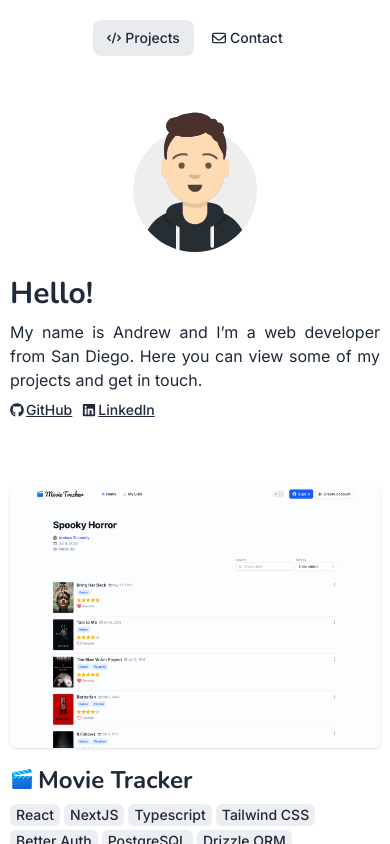
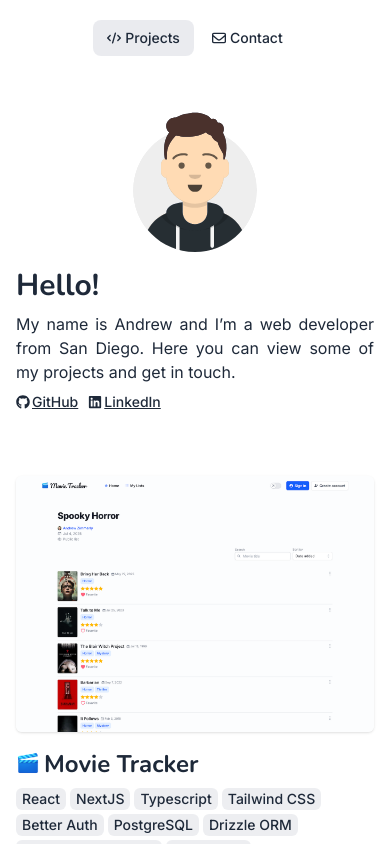
Before and after one commit to azimmerly/portfolio, a Next.js app: page / in a window 390 px wide. Shown: the top 844 px of the page. Built offline with nearby package versions, Linux system fonts and the light colour scheme.

Commit message:
Style updates

```diff
--- a/src/app/layout.tsx
+++ b/src/app/layout.tsx
@@ -14,7 +14,7 @@ export const metadata: Metadata = {
 const RootLayout = ({ children }: Readonly<{ children: React.ReactNode }>) => (
   <html lang="en" className={interFont.className}>
     <body className="flex min-h-screen flex-col items-center text-gray-800 antialiased">
-      <main className="flex w-full max-w-6xl flex-auto flex-col px-2.5">
+      <main className="flex w-full max-w-6xl flex-auto flex-col px-4">
         <Nav />
         {children}
       </main>
--- a/src/components/AboutMe.tsx
+++ b/src/components/AboutMe.tsx
@@ -7,7 +7,7 @@ import { ExternalLink } from "@/components/ExternalLink";
 import { nunitoFont } from "@/fonts";
 
 export const AboutMe = () => (
-  <section className="flex flex-col items-center justify-center gap-6 md:flex-row">
+  <section className="flex flex-col items-center justify-center gap-4 sm:gap-6 md:flex-row">
     <Image
       priority
       draggable={false}
```
Also changed, not shown: package.json (+12 -12 lines), 1 other file (tests, documents, lock files or other folders).
